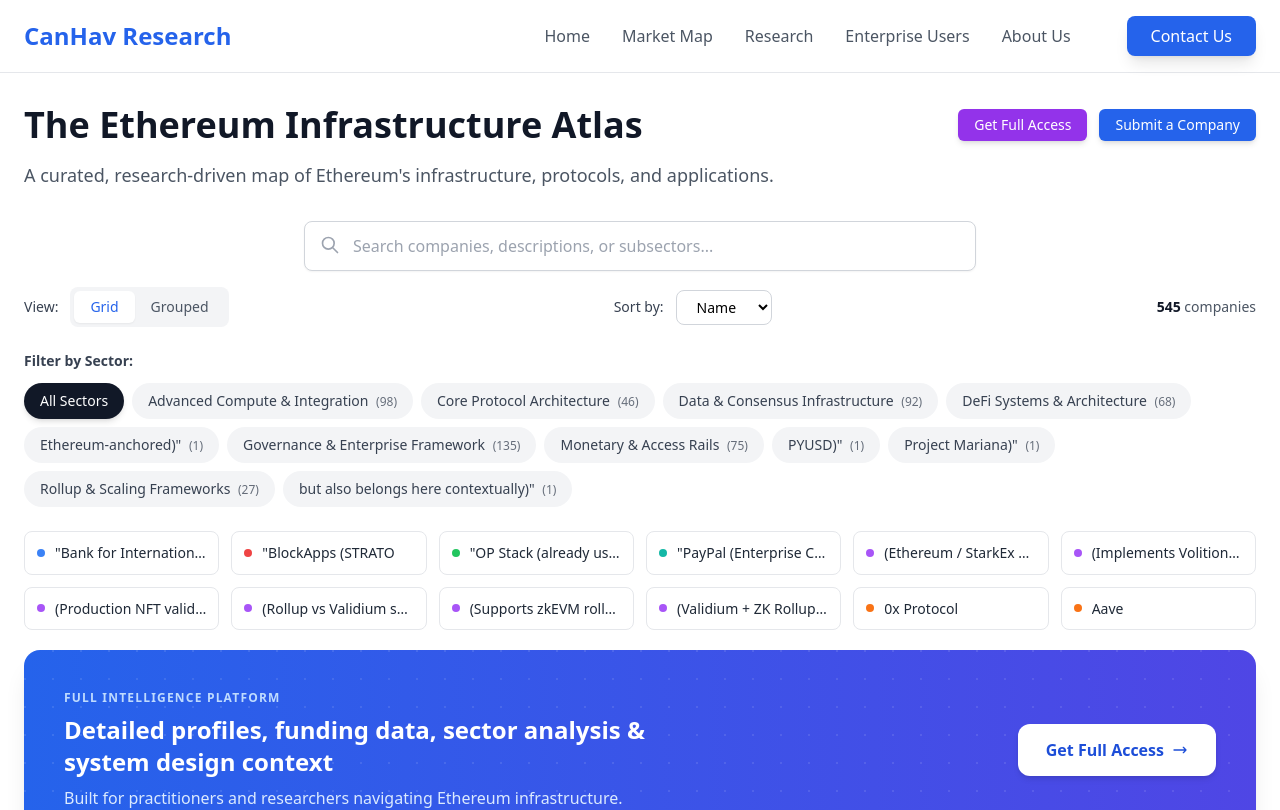
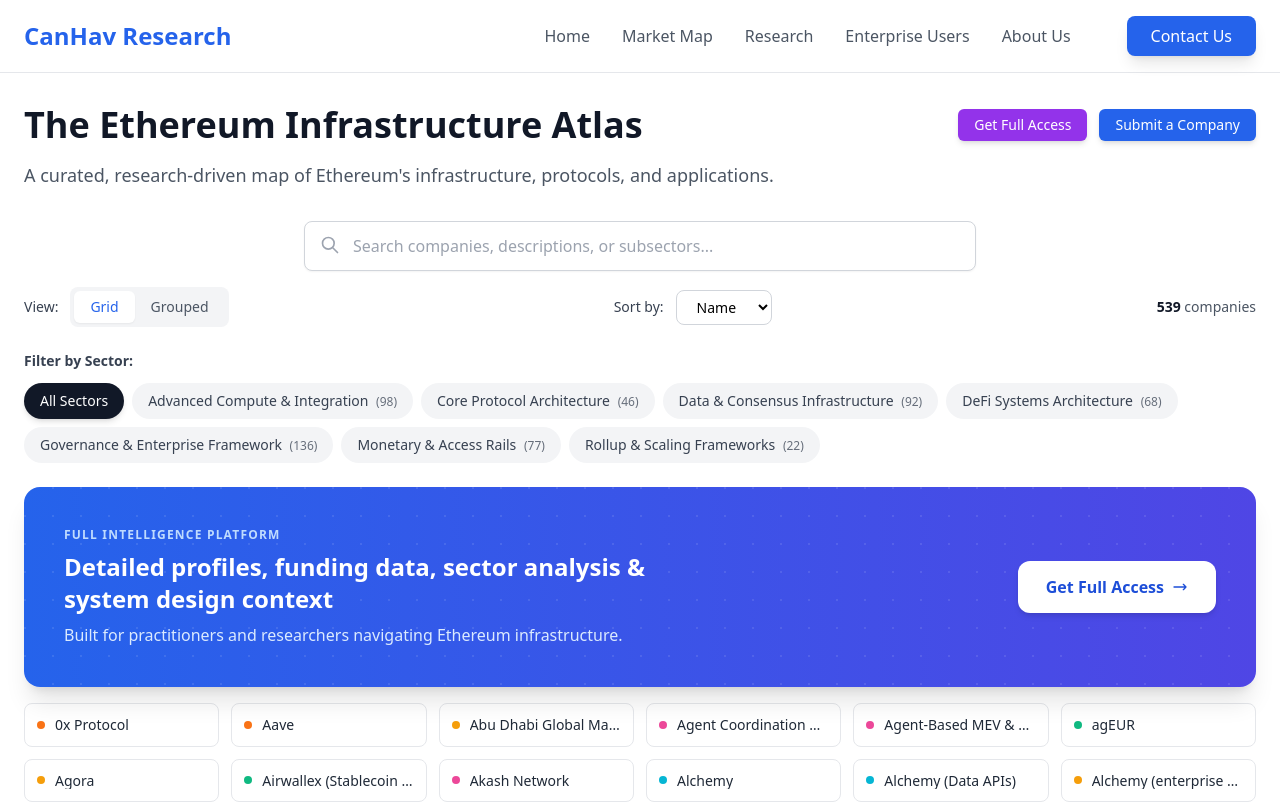
Before and after one commit to wazarat/canhav-research, a Next.js app: page /market-map in a window 1280 px wide. Shown: the top 810 px of the page. Built offline with nearby package versions, Linux system fonts and the light colour scheme.

Commit message:
fix: 7 canonical sectors with distinct colors, CTA above grid, clean CSV parse

```diff
--- a/components/MarketMap.tsx
+++ b/components/MarketMap.tsx
@@ -1,6 +1,6 @@
 'use client'
 
-import { useState, useMemo, Fragment } from 'react'
+import { useState, useMemo } from 'react'
 import { companiesData, Company } from '../lib/companiesData'
 import JotFormModal from './JotFormModal'
 
@@ -71,21 +71,18 @@
     )
   }
 
-  const sectorColors = [
-    { bg: 'bg-blue-100', text: 'text-blue-800', border: 'border-blue-200', dot: 'bg-blue-500' },
-    { bg: 'bg-purple-100', text: 'text-purple-800', border: 'border-purple-200', dot: 'bg-purple-500' },
-    { bg: 'bg-green-100', text: 'text-green-800', border: 'border-green-200', dot: 'bg-green-500' },
-    { bg: 'bg-orange-100', text: 'text-orange-800', border: 'border-orange-200', dot: 'bg-orange-500' },
-    { bg: 'bg-red-100', text: 'text-red-800', border: 'border-red-200', dot: 'bg-red-500' },
-    { bg: 'bg-indigo-100', text: 'text-indigo-800', border: 'border-indigo-200', dot: 'bg-indigo-500' },
-    { bg: 'bg-pink-100', text: 'text-pink-800', border: 'border-pink-200', dot: 'bg-pink-500' },
-    { bg: 'bg-teal-100', text: 'text-teal-800', border: 'border-teal-200', dot: 'bg-teal-500' }
-  ]
+  const SECTOR_COLOR_MAP: Record<string, { bg: string; text: string; border: string; dot: string }> = {
+    'Core Protocol Architecture':       { bg: 'bg-blue-100',   text: 'text-blue-800',   border: 'border-blue-200',   dot: 'bg-blue-500' },
+    'Rollup & Scaling Frameworks':      { bg: 'bg-violet-100', text: 'text-violet-800', border: 'border-violet-200', dot: 'bg-violet-500' },
+    'Monetary & Access Rails':          { bg: 'bg-emerald-100',text: 'text-emerald-800',border: 'border-emerald-200',dot: 'bg-emerald-500' },
+    'DeFi Systems Architecture':        { bg: 'bg-orange-100', text: 'text-orange-800', border: 'border-orange-200', dot: 'bg-orange-500' },
+    'Data & Consensus Infrastructure':  { bg: 'bg-cyan-100',   text: 'text-cyan-800',   border: 'border-cyan-200',   dot: 'bg-cyan-500' },
+    'Advanced Compute & Integration':   { bg: 'bg-pink-100',   text: 'text-pink-800',   border: 'border-pink-200',   dot: 'bg-pink-500' },
+    'Governance & Enterprise Framework':{ bg: 'bg-amber-100',  text: 'text-amber-800',  border: 'border-amber-200',  dot: 'bg-amber-500' },
+  }
+  const FALLBACK_COLOR = { bg: 'bg-gray-100', text: 'text-gray-800', border: 'border-gray-200', dot: 'bg-gray-400' }
 
-  const getSectorColor = (sector: string) => {
-    const index = sectors.indexOf(sector)
-    return sectorColors[index % sectorColors.length]
-  }
+  const getSectorColor = (sector: string) => SECTOR_COLOR_MAP[sector] ?? FALLBACK_COLOR
 
   return (
     <div className="min-h-screen bg-white">
@@ -257,18 +254,9 @@
           </div>
         )}
 
-        {/* Companies Display */}
-        {viewMode === 'grid' ? (
-          <div className="grid grid-cols-2 sm:grid-cols-3 md:grid-cols-4 lg:grid-cols-5 xl:grid-cols-6 2xl:grid-cols-7 gap-3">
-            {filteredCompanies.map((company, index) => {
-              const colorScheme = getSectorColor(company.sector)
-              return (
-                <Fragment key={`${company.name}-${index}`}>
-                  {/* CTA Banner injected after first 12 companies (≈2 rows) */}
-                  {index === 12 && (
-                    <div
-                      className="col-span-full my-2"
-                    >
+        {/* CTA Banner — always shown above the company grid */}
+        {viewMode === 'grid' && (
+          <div className="mb-4">
             <div className="relative overflow-hidden rounded-2xl bg-gradient-to-r from-blue-600 to-indigo-600 px-6 py-8 md:px-10 md:py-10 shadow-xl">
               <div className="absolute inset-0 opacity-10" style={{ backgroundImage: 'radial-gradient(circle at 1px 1px, white 1px, transparent 0)', backgroundSize: '28px 28px' }} />
               <div className="relative flex flex-col md:flex-row md:items-center md:justify-between gap-6">
@@ -296,7 +284,15 @@
             </div>
           </div>
         )}
+
+        {/* Companies Display */}
+        {viewMode === 'grid' ? (
+          <div className="grid grid-cols-2 sm:grid-cols-3 md:grid-cols-4 lg:grid-cols-5 xl:grid-cols-6 2xl:grid-cols-7 gap-3">
+            {filteredCompanies.map((company, index) => {
+              const colorScheme = getSectorColor(company.sector)
+              return (
                 <div
+                  key={`${company.name}-${index}`}
                   className="group cursor-pointer"
                   onClick={() => setShowAccessPrompt(true)}
                 >
@@ -307,7 +303,6 @@
                     </span>
                   </div>
                 </div>
-                </Fragment>
               )
             })}
           </div>
--- a/lib/companiesData.ts
+++ b/lib/companiesData.ts
@@ -8,342 +8,342 @@
 export const companiesData: Company[] = [
   {
     "name": "Aave",
-    "sector": "DeFi Systems & Architecture",
+    "sector": "DeFi Systems Architecture",
     "subsector": "Lending Markets"
   },
   {
     "name": "Compound",
-    "sector": "DeFi Systems & Architecture",
+    "sector": "DeFi Systems Architecture",
     "subsector": "Lending Markets"
   },
   {
     "name": "MakerDAO",
-    "sector": "DeFi Systems & Architecture",
+    "sector": "DeFi Systems Architecture",
     "subsector": "Lending Markets"
   },
   {
     "name": "Spark Protocol (SparkLend)",
-    "sector": "DeFi Systems & Architecture",
+    "sector": "DeFi Systems Architecture",
     "subsector": "Lending Markets"
   },
   {
     "name": "Morpho (Morpho Blue)",
-    "sector": "DeFi Systems & Architecture",
+    "sector": "DeFi Systems Architecture",
     "subsector": "Lending Markets"
   },
   {
     "name": "Euler",
-    "sector": "DeFi Systems & Architecture",
+    "sector": "DeFi Systems Architecture",
     "subsector": "Lending Markets"
   },
   {
     "name": "Silo Finance",
-    "sector": "DeFi Systems & Architecture",
+    "sector": "DeFi Systems Architecture",
     "subsector": "Lending Markets"
   },
   {
     "name": "Goldfinch",
-    "sector": "DeFi Systems & Architecture",
+    "sector": "DeFi Systems Architecture",
     "subsector": "Lending Markets"
   },
   {
     "name": "Maple Finance",
-    "sector": "DeFi Systems & Architecture",
+    "sector": "DeFi Systems Architecture",
     "subsector": "Lending Markets"
   },
   {
     "name": "TrueFi",
-    "sector": "DeFi Systems & Architecture",
+    "sector": "DeFi Systems Architecture",
     "subsector": "Lending Markets"
   },
   {
     "name": "Centrifuge (Tinlake / RWA pools)",
-    "sector": "DeFi Systems & Architecture",
+    "sector": "DeFi Systems Architecture",
     "subsector": "Lending Markets"
   },
   {
     "name": "Clearpool",
-    "sector": "DeFi Systems & Architecture",
+    "sector": "DeFi Systems Architecture",
     "subsector": "Lending Markets"
   },
   {
     "name": "BendDAO",
-    "sector": "DeFi Systems & Architecture",
+    "sector": "DeFi Systems Architecture",
     "subsector": "Lending Markets"
   },
   {
     "name": "Arcade",
-    "sector": "DeFi Systems & Architecture",
+    "sector": "DeFi Systems Architecture",
     "subsector": "Lending Markets"
   },
   {
     "name": "Liquity (V1)",
-    "sector": "DeFi Systems & Architecture",
+    "sector": "DeFi Systems Architecture",
     "subsector": "Lending Markets"
   },
   {
     "name": "Iron Bank (IB)",
-    "sector": "DeFi Systems & Architecture",
+    "sector": "DeFi Systems Architecture",
     "subsector": "Lending Markets"
   },
   {
     "name": "Reflexer (RAI)",
-    "sector": "DeFi Systems & Architecture",
+    "sector": "DeFi Systems Architecture",
     "subsector": "Lending Markets"
   },
   {
     "name": "Uniswap",
-    "sector": "DeFi Systems & Architecture",
+    "sector": "DeFi Systems Architecture",
     "subsector": "DEX & Liquidity Pools"
   },
   {
     "name": "SushiSwap",
-    "sector": "DeFi Systems & Architecture",
+    "sector": "DeFi Systems Architecture",
     "subsector": "DEX & Liquidity Pools"
   },
   {
     "name": "Balancer",
-    "sector": "DeFi Systems & Architecture",
+    "sector": "DeFi Systems Architecture",
     "subsector": "DEX & Liquidity Pools"
   },
   {
     "name": "Curve Finance",
-    "sector": "DeFi Systems & Architecture",
+    "sector": "DeFi Systems Architecture",
     "subsector": "DEX & Liquidity Pools"
   },
   {
     "name": "Maverick Protocol",
-    "sector": "DeFi Systems & Architecture",
+    "sector": "DeFi Systems Architecture",
     "subsector": "DEX & Liquidity Pools"
   },
   {
     "name": "dYdX (v3 on Ethereum)",
-    "sector": "DeFi Systems & Architecture",
+    "sector": "DeFi Systems Architecture",
     "subsector": "DEX & Liquidity Pools"
   },
   {
     "name": "0x Protocol",
-    "sector": "DeFi Systems & Architecture",
+    "sector": "DeFi Systems Architecture",
     "subsector": "DEX & Liquidity Pools"
   },
   {
     "name": "Cow Protocol",
-    "sector": "DeFi Systems & Architecture",
+    "sector": "DeFi Systems Architecture",
     "subsector": "DEX & Liquidity Pools"
   },
   {
     "name": "Kyber Network",
-    "sector": "DeFi Systems & Architecture",
+    "sector": "DeFi Systems Architecture",
     "subsector": "DEX & Liquidity Pools"
   },
   {
     "name": "Bancor",
-    "sector": "DeFi Systems & Architecture",
+    "sector": "DeFi Systems Architecture",
     "subsector": "DEX & Liquidity Pools"
   },
   {
     "name": "Shell Protocol",
-    "sector": "DeFi Systems & Architecture",
+    "sector": "DeFi Systems Architecture",
     "subsector": "DEX & Liquidity Pools"
   },
   {
     "name": "Yearn Finance",
-    "sector": "DeFi Systems & Architecture",
+    "sector": "DeFi Systems Architecture",
     "subsector": "Yield & Structured Markets"
   },
   {
     "name": "Beefy Finance",
-    "sector": "DeFi Systems & Architecture",
+    "sector": "DeFi Systems Architecture",
     "subsector": "Yield & Structured Markets"
   },
   {
     "name": "Harvest Finance",
-    "sector": "DeFi Systems & Architecture",
+    "sector": "DeFi Systems Architecture",
     "subsector": "Yield & Structured Markets"
   },
   {
     "name": "Pendle",
-    "sector": "DeFi Systems & Architecture",
+    "sector": "DeFi Systems Architecture",
     "subsector": "Yield & Structured Markets"
   },
   {
     "name": "Element Finance",
-    "sector": "DeFi Systems & Architecture",
+    "sector": "DeFi Systems Architecture",
     "subsector": "Yield & Structured Markets"
   },
   {
     "name": "Notional Finance (fixed-rate / fCash markets)",
-    "sector": "DeFi Systems & Architecture",
+    "sector": "DeFi Systems Architecture",
     "subsector": "Yield & Structured Markets"
   },
   {
     "name": "Ribbon Finance (Theta Vaults; legacy DOVs)",
-    "sector": "DeFi Systems & Architecture",
+    "sector": "DeFi Systems Architecture",
     "subsector": "Yield & Structured Markets"
   },
   {
     "name": "BarnBridge (SMART Yield)",
-    "sector": "DeFi Systems & Architecture",
+    "sector": "DeFi Systems Architecture",
     "subsector": "Yield & Structured Markets"
   },
   {
     "name": "Idle Finance",
-    "sector": "DeFi Systems & Architecture",
+    "sector": "DeFi Systems Architecture",
     "subsector": "Yield & Structured Markets"
   },
   {
     "name": "Sommelier",
-    "sector": "DeFi Systems & Architecture",
+    "sector": "DeFi Systems Architecture",
     "subsector": "Yield & Structured Markets"
   },
   {
     "name": "Enzyme",
-    "sector": "DeFi Systems & Architecture",
+    "sector": "DeFi Systems Architecture",
     "subsector": "Yield & Structured Markets"
   },
   {
     "name": "Ether.fi Cash",
-    "sector": "DeFi Systems & Architecture",
+    "sector": "DeFi Systems Architecture",
     "subsector": "Yield & Structured Markets"
   },
   {
     "name": "Swell (Yield Vault Products)",
-    "sector": "DeFi Systems & Architecture",
+    "sector": "DeFi Systems Architecture",
     "subsector": "Yield & Structured Markets"
   },
   {
     "name": "Lido",
-    "sector": "DeFi Systems & Architecture",
+    "sector": "DeFi Systems Architecture",
     "subsector": "Liquid Staking Tokens"
   },
   {
     "name": "Rocket Pool",
-    "sector": "DeFi Systems & Architecture",
+    "sector": "DeFi Systems Architecture",
     "subsector": "Liquid Staking Tokens"
   },
   {
     "name": "Coinbase",
-    "sector": "DeFi Systems & Architecture",
+    "sector": "DeFi Systems Architecture",
     "subsector": "Liquid Staking Tokens"
   },
   {
     "name": "Frax Finance",
-    "sector": "DeFi Systems & Architecture",
+    "sector": "DeFi Systems Architecture",
     "subsector": "Liquid Staking Tokens"
   },
   {
     "name": "StakeWise",
-    "sector": "DeFi Systems & Architecture",
+    "sector": "DeFi Systems Architecture",
     "subsector": "Liquid Staking Tokens"
   },
   {
     "name": "Swell",
-    "sector": "DeFi Systems & Architecture",
+    "sector": "DeFi Systems Architecture",
     "subsector": "Liquid Staking Tokens"
   },
   {
     "name": "Ether.fi",
-    "sector": "DeFi Systems & Architecture",
+    "sector": "DeFi Systems Architecture",
     "subsector": "Liquid Staking Tokens"
   },
   {
     "name": "Ankr",
-    "sector": "DeFi Systems & Architecture",
+    "sector": "DeFi Systems Architecture",
     "subsector": "Liquid Staking Tokens"
   },
   {
     "name": "EigenLayer",
-    "sector": "DeFi Systems & Architecture",
+    "sector": "DeFi Systems Architecture",
     "subsector": "Restaking Systems"
   },
   {
     "name": "Symbiotic",
-    "sector": "DeFi Systems & Architecture",
+    "sector": "DeFi Systems Architecture",
     "subsector": "Restaking Systems"
   },
   {
     "name": "EigenDA",
-    "sector": "DeFi Systems & Architecture",
+    "sector": "DeFi Systems Architecture",
     "subsector": "Restaking Systems"
   },
   {
     "name": "AltLayer",
-    "sector": "DeFi Systems & Architecture",
+    "sector": "DeFi Systems Architecture",
     "subsector": "Restaking Systems"
   },
   {
     "name": "Ether.fi (restaking layer)",
-    "sector": "DeFi Systems & Architecture",
+    "sector": "DeFi Systems Architecture",
     "subsector": "Restaking Systems"
   },
   {
     "name": "Puffer Finance",
-    "sector": "DeFi Systems & Architecture",
+    "sector": "DeFi Systems Architecture",
     "subsector": "Restaking Systems"
   },
   {
     "name": "Renzo",
-    "sector": "DeFi Systems & Architecture",
+    "sector": "DeFi Systems Architecture",
     "subsector": "Restaking Systems"
   },
   {
     "name": "Kelp DAO",
-    "sector": "DeFi Systems & Architecture",
+    "sector": "DeFi Systems Architecture",
     "subsector": "Restaking Systems"
   },
   {
     "name": "dYdX (v3 on Ethereum)",
-    "sector": "DeFi Systems & Architecture",
+    "sector": "DeFi Systems Architecture",
     "subsector": "Synthetic & Derivatives"
   },
   {
     "name": "GMX",
-    "sector": "DeFi Systems & Architecture",
+    "sector": "DeFi Systems Architecture",
     "subsector": "Synthetic & Derivatives"
   },
   {
     "name": "Perpetual Protocol",
-    "sector": "DeFi Systems & Architecture",
+    "sector": "DeFi Systems Architecture",
     "subsector": "Synthetic & Derivatives"
   },
   {
     "name": "Synthetix (Perps)",
-    "sector": "DeFi Systems & Architecture",
+    "sector": "DeFi Systems Architecture",
     "subsector": "Synthetic & Derivatives"
   },
   {
     "name": "Opyn",
-    "sector": "DeFi Systems & Architecture",
+    "sector": "DeFi Systems Architecture",
     "subsector": "Synthetic & Derivatives"
   },
   {
     "name": "Lyra",
-    "sector": "DeFi Systems & Architecture",
+    "sector": "DeFi Systems Architecture",
     "subsector": "Synthetic & Derivatives"
   },
   {
     "name": "Hegic",
-    "sector": "DeFi Systems & Architecture",
+    "sector": "DeFi Systems Architecture",
     "subsector": "Synthetic & Derivatives"
   },
   {
     "name": "Synthetix (Synths)",
-    "sector": "DeFi Systems & Architecture",
+    "sector": "DeFi Systems Architecture",
     "subsector": "Synthetic & Derivatives"
   },
   {
     "name": "UMA",
-    "sector": "DeFi Systems & Architecture",
+    "sector": "DeFi Systems Architecture",
     "subsector": "Synthetic & Derivatives"
   },
   {
     "name": "Notional Finance (derivatives view)",
-    "sector": "DeFi Systems & Architecture",
+    "sector": "DeFi Systems Architecture",
     "subsector": "Synthetic & Derivatives"
   },
   {
     "name": "Voltz",
-    "sector": "DeFi Systems & Architecture",
+    "sector": "DeFi Systems Architecture",
     "subsector": "Synthetic & Derivatives"
   },
   {
@@ -1462,9 +1462,9 @@
     "subsector": "Enterprise Blockchain Adoption"
   },
   {
-    "name": "\"BlockApps (STRATO",
-    "sector": "Ethereum-anchored)\"",
-    "subsector": "Governance & Enterprise Framework"
+    "name": "BlockApps (STRATO, Ethereum-anchored)",
+    "sector": "Governance & Enterprise Framework",
+    "subsector": "Enterprise Blockchain Adoption"
   },
   {
     "name": "R3 (Ethereum interop only)",
@@ -2287,9 +2287,9 @@
     "subsector": "L3 & Appchain Frameworks"
   },
   {
-    "name": "\"OP Stack (already used",
-    "sector": "but also belongs here contextually)\"",
-    "subsector": "Rollup & Scaling Frameworks"
+    "name": "OP Stack (already used, but also belongs here contextually)",
+    "sector": "Rollup & Scaling Frameworks",
+    "subsector": "L3 & Appchain Frameworks"
   },
   {
     "name": "ZK Stack",
@@ -2317,36 +2317,6 @@
     "subsector": "L3 & Appchain Frameworks"
   },
   {
-    "name": "(Validium + ZK Rollup modes; application-specific)\"",
-    "sector": "Rollup & Scaling Frameworks",
-    "subsector": "\"Validiums"
-  },
-  {
-    "name": "(Rollup vs Validium selectable at deployment)\"",
-    "sector": "Rollup & Scaling Frameworks",
-    "subsector": "\"Validiums"
-  },
-  {
-    "name": "(Supports zkEVM rollups + validium-style chains)\"",
-    "sector": "Rollup & Scaling Frameworks",
-    "subsector": "\"Validiums"
-  },
-  {
-    "name": "(Implements Volition-style DA choice in practice)\"",
-    "sector": "Rollup & Scaling Frameworks",
-    "subsector": "\"Validiums"
-  },
-  {
-    "name": "(Production NFT validium using StarkEx)\"",
-    "sector": "Rollup & Scaling Frameworks",
-    "subsector": "\"Validiums"
-  },
-  {
-    "name": "(Ethereum / StarkEx era) (High-performance validium design; DA committee model)\"",
-    "sector": "Rollup & Scaling Frameworks",
-    "subsector": "\"Validiums"
-  },
-  {
     "name": "Tether",
     "sector": "Monetary & Access Rails",
     "subsector": "Centralized Stablecoins"
@@ -2602,9 +2572,9 @@
     "subsector": "Institutional Payment Rails"
   },
   {
-    "name": "\"PayPal (Enterprise Crypto Settlement",
-    "sector": "PYUSD)\"",
-    "subsector": "Monetary & Access Rails"
+    "name": "PayPal (Enterprise Crypto Settlement, PYUSD)",
+    "sector": "Monetary & Access Rails",
+    "subsector": "Institutional Payment Rails"
   },
   {
     "name": "Airwallex (Stablecoin Settlement Pilots)",
@@ -2617,9 +2587,9 @@
     "subsector": "Institutional Payment Rails"
   },
   {
-    "name": "\"Bank for International Settlements (Project Agorá",
-    "sector": "Project Mariana)\"",
-    "subsector": "Monetary & Access Rails"
+    "name": "Bank for International Settlements (Project Agorá, Project Mariana)",
+    "sector": "Monetary & Access Rails",
+    "subsector": "Institutional Payment Rails"
   },
   {
     "name": "Bitso",
```
Also changed, not shown: scripts/parse-csv.js (+62 -17 lines). Lines whose indentation alone changed are shown as unchanged.
